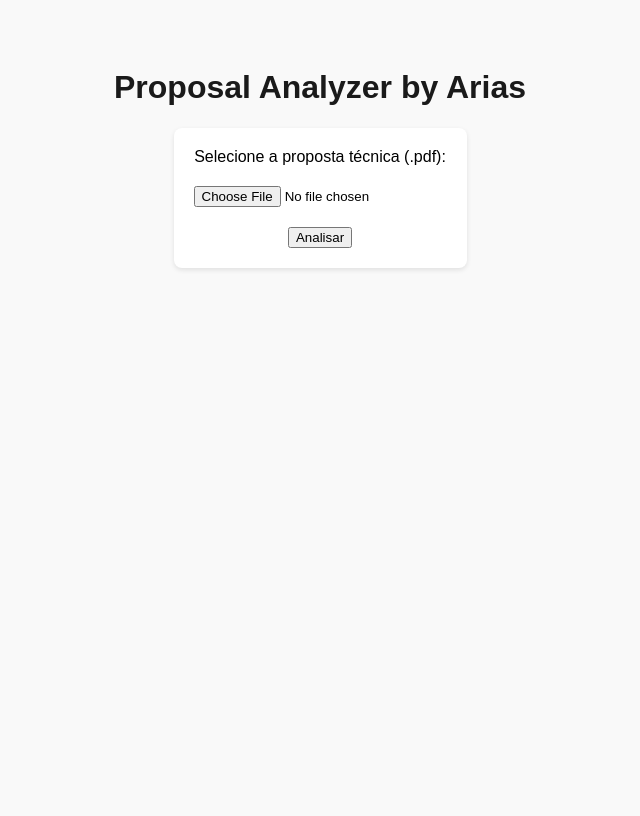
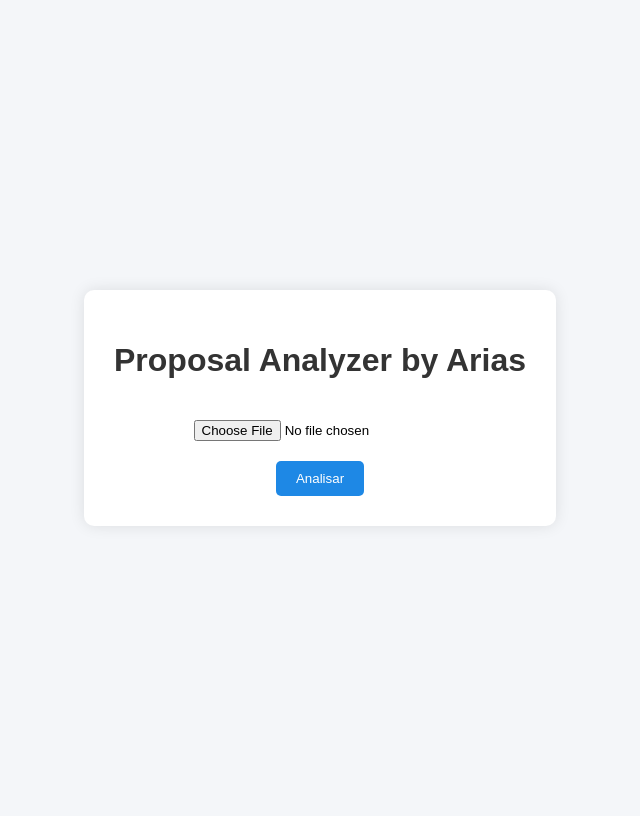
Before and after one commit to Cristiano-Arias/arias-analyzer-pro, a Flask app: page / in a window 1280 px wide. Shown: the whole page, without its empty margins (320-960 px from the left). Before the commit the page ends 270 px from the top, so only its background shows below. Run offline with Flask 3, Linux system fonts and the light colour scheme.

Commit message:
Update index.html

```diff
--- a/templates/templates/index.html
+++ b/templates/templates/index.html
@@ -4,18 +4,48 @@
     <meta charset="UTF-8">
     <title>Proposal Analyzer by Arias</title>
     <style>
-        body { font-family: Arial, sans-serif; text-align: center; padding: 40px; background-color: #f9f9f9; }
-        h1 { color: #1a1a1a; }
-        form { background: white; padding: 20px; border-radius: 8px; display: inline-block; box-shadow: 0 2px 5px rgba(0,0,0,0.1); }
-        input[type=file], input[type=submit] { margin-top: 20px; }
+        body {
+            font-family: Arial, sans-serif;
+            background-color: #f4f6f9;
+            display: flex;
+            justify-content: center;
+            align-items: center;
+            height: 100vh;
+        }
+        .container {
+            background: white;
+            padding: 30px;
+            border-radius: 10px;
+            box-shadow: 0px 0px 15px rgba(0,0,0,0.1);
+            text-align: center;
+        }
+        h1 {
+            color: #333;
+        }
+        input[type="file"] {
+            margin-top: 20px;
+        }
+        input[type="submit"] {
+            margin-top: 20px;
+            padding: 10px 20px;
+            background-color: #1e88e5;
+            color: white;
+            border: none;
+            border-radius: 5px;
+            cursor: pointer;
+        }
+        input[type="submit"]:hover {
+            background-color: #1565c0;
+        }
     </style>
 </head>
 <body>
-    <h1>Proposal Analyzer by Arias</h1>
-    <form action="/analisar" method="post" enctype="multipart/form-data">
-        <label for="arquivo">Selecione a proposta técnica (.pdf):</label><br>
-        <input type="file" name="arquivo" id="arquivo" required><br>
-        <input type="submit" value="Analisar">
-    </form>
+    <div class="container">
+        <h1>Proposal Analyzer by Arias</h1>
+        <form action="/analisar" method="post" enctype="multipart/form-data">
+            <input type="file" name="arquivo" required><br>
+            <input type="submit" value="Analisar">
+        </form>
+    </div>
 </body>
 </html>
```
